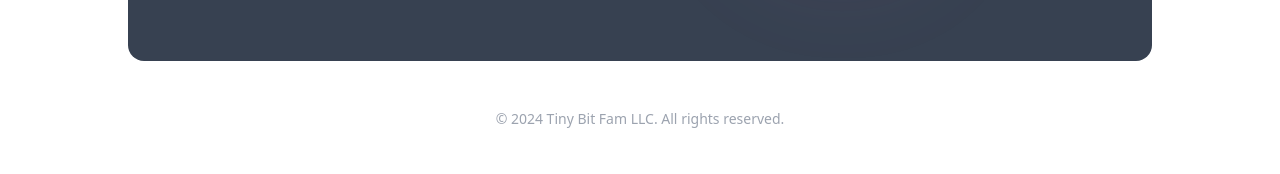
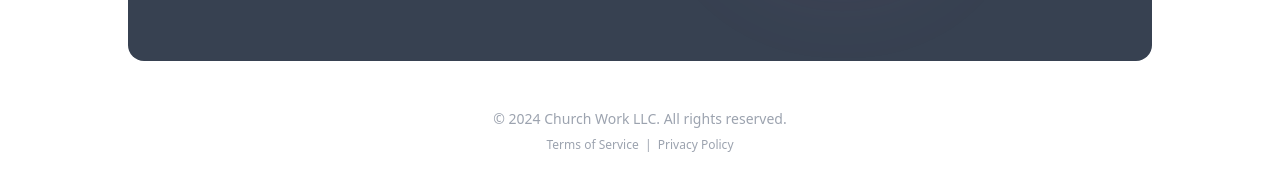
Before and after one commit to churchdirectory/churchdirectory.github.io, a plain HTML site: page index.htm in a window 1280 px wide. Shown: the part 651-825 px from the top of the page. After the commit the page ends 804 px from the top, so only its background shows below. Drawn offline with nearby package versions, Linux system fonts and the light colour scheme.

Commit message:
Add links to Privacy Policy and Terms of Use

```diff
--- a/index.htm
+++ b/index.htm
@@ -78,8 +78,13 @@
     </div>
 
     <footer class="bg-white">
-      <div class="mx-auto max-w-4xl py-12">
-          <p class="text-center text-sm leading-5 text-gray-400">&copy; 2024 Tiny Bit Fam LLC. All rights reserved.</p>
+      <div class="mx-auto max-w-4xl pt-12">
+          <p class="text-center text-sm leading-5 text-gray-400">&copy; 2024 Church Work LLC. All rights reserved.</p>
+      </div>
+      <div class="mt-2">
+        <p class="text-xs text-center text-gray-400">
+            <a href="https://church.work/terms-of-service.htm">Terms of Service</a> &nbsp;|&nbsp; <a href="https://church.work/privacy-policy.htm">Privacy Policy</a>
+        </p>
       </div>
     </footer>
 
```
